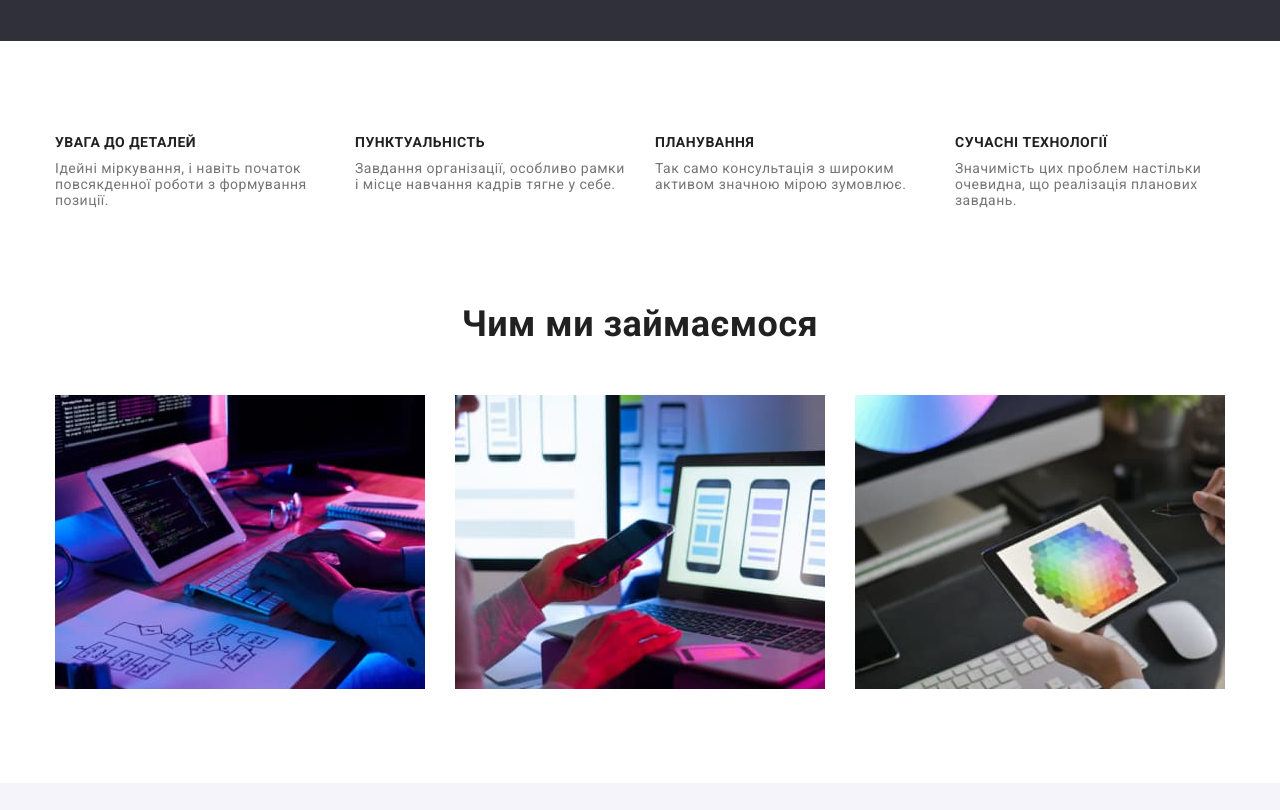
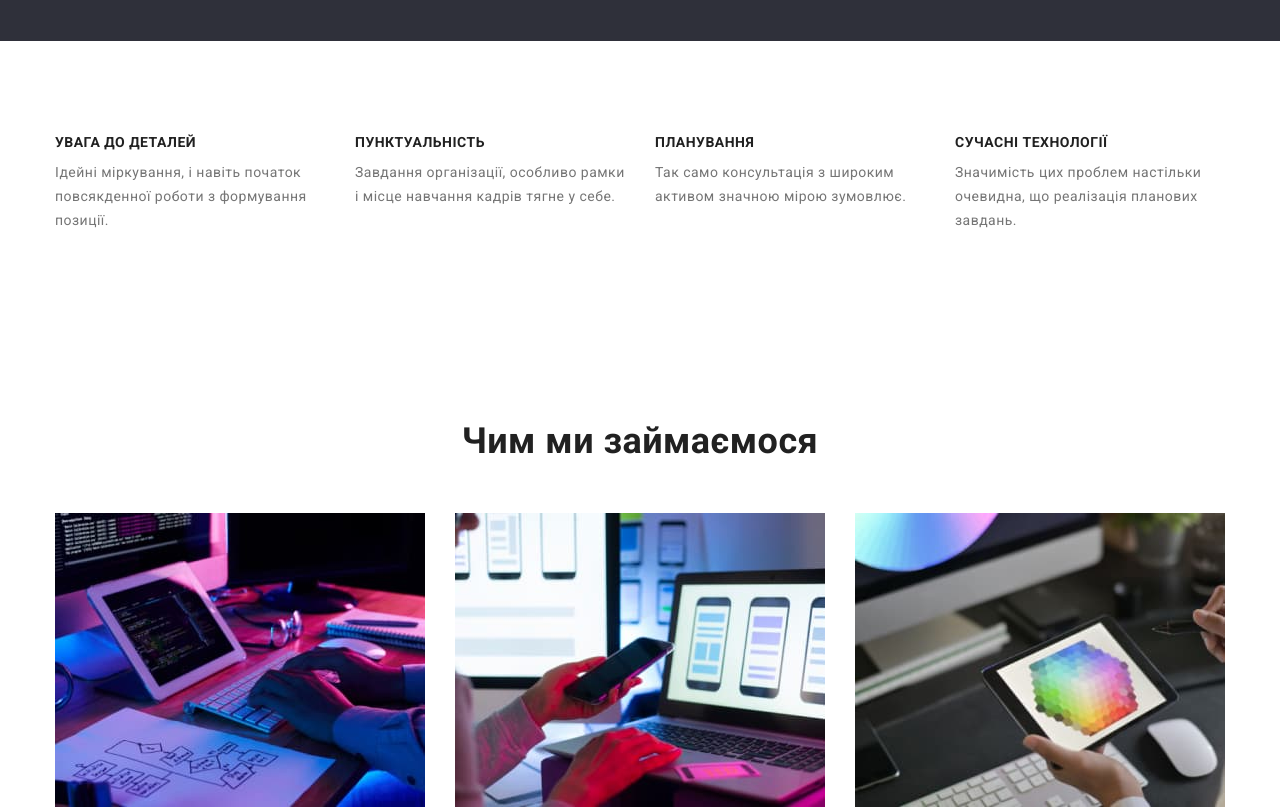
Before and after one commit to smerch88/goit-markup-hw-03, a plain HTML site: page index.html in a window 1280 px wide. Shown: the part 640-1450 px from the top of the page. Drawn offline with Linux system fonts and the light colour scheme.

Commit message:
attempt 3

```diff
--- a/css/styles.css
+++ b/css/styles.css
@@ -58,6 +58,10 @@ img {
 
 /* ------------------------------ */
 
+.exeption-text {
+    line-height: 1.7;
+}
+
 .hidden {
     font-size: 0px;
     text-indent: -9999px;
@@ -115,6 +119,7 @@ img {
     letter-spacing: 0.03em;
     font-size: 16px;
     line-height: 1.19;
+    font-weight: 500;
 }
 
 .member-box {
@@ -395,7 +400,7 @@ footer .contacts a:hover {
 
 .items {
     display: flex;
-    justify-content: center;
+
 }
 
 .items .item {
@@ -449,4 +454,5 @@ footer .contacts a:hover {
 .card-inner {
     padding: 20px 24px;
     border: 1px solid var(--frameColor);
+    border-top: none;
 }
--- a/index.html
+++ b/index.html
@@ -86,9 +86,8 @@
           </ul>
         </div>
       </section>
-      <section class="what-do">
+      <section class="what-do section">
         <div class="container">
-          <div class="section">
           <h2 class="title-section">Чим ми займаємося</h2>
           <ul class="items">
             <li class="item">
@@ -101,7 +100,6 @@
               <img src="images/3.jpg" width="370" alt="design" />
             </li>
           </ul>
-          </div>
         </div>
       </section>
       <section class="team section">
```
Also changed, not shown: portfolio.html (+2 -1 lines). Lines whose indentation alone changed are shown as unchanged.
